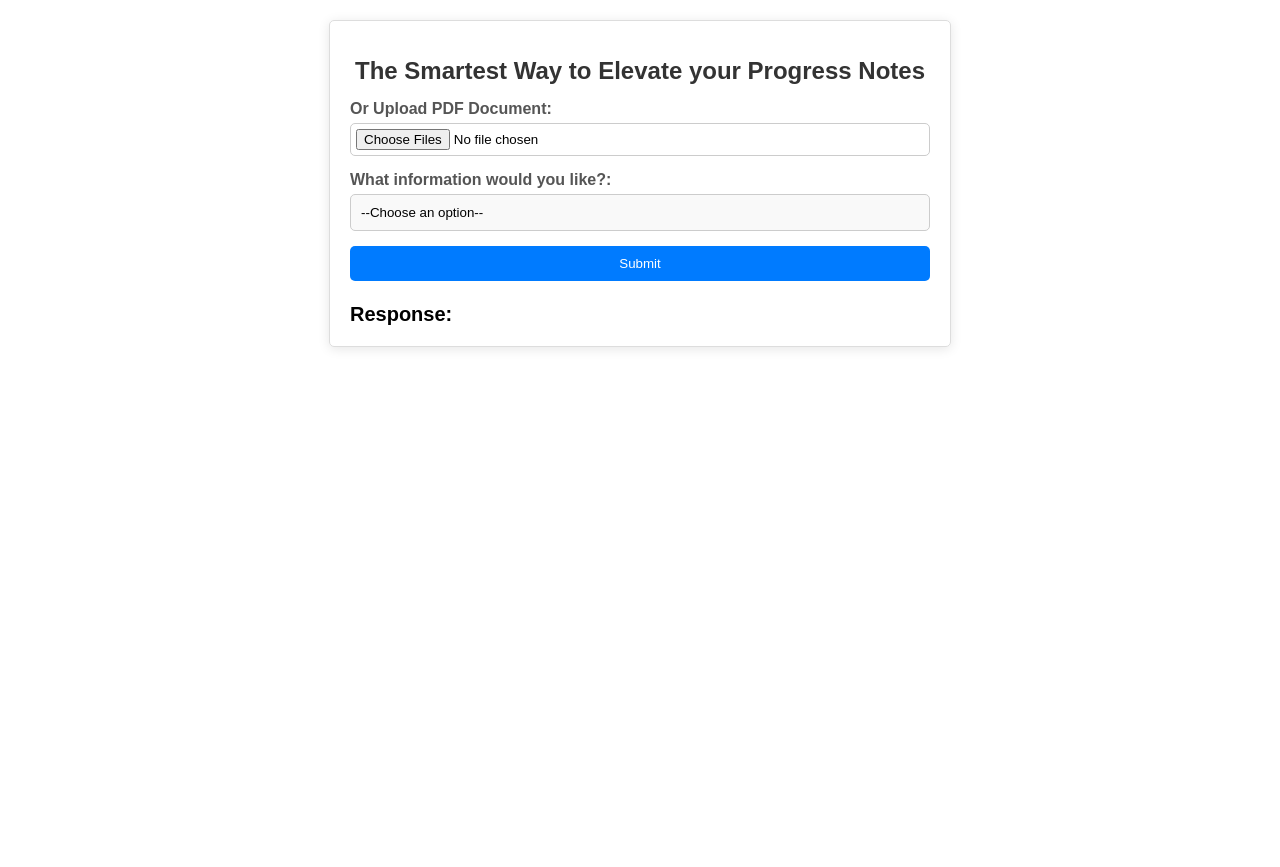
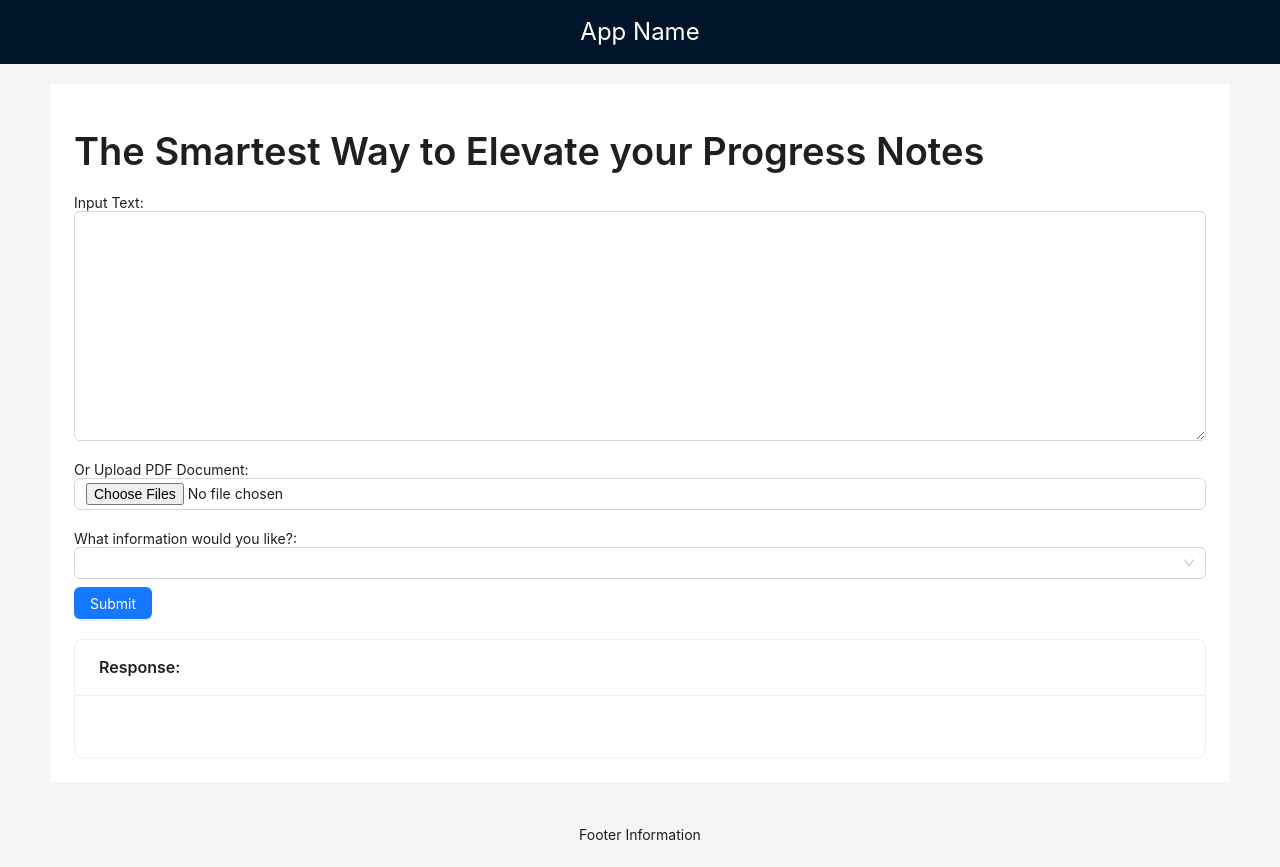
Before and after one commit to avigewirtz/billing, a React (Create React App) app: page / in a window 1280 px wide. Before the commit the page ends 800 px from the top, so only its background shows below. Built offline with nearby package versions, Linux system fonts and the light colour scheme.

Commit message:
styling and other important functions

```diff
--- a/package.json
+++ b/package.json
@@ -3,9 +3,11 @@
   "version": "0.1.0",
   "private": true,
   "dependencies": {
+    "@ant-design/icons": "^5.2.6",
     "@testing-library/jest-dom": "^5.17.0",
     "@testing-library/react": "^13.4.0",
     "@testing-library/user-event": "^13.5.0",
+    "antd": "^5.9.1",
     "axios": "^1.5.0",
     "bootstrap": "^5.3.1",
     "pdf-lib": "^1.17.1",
--- a/src/App.js
+++ b/src/App.js
@@ -1,18 +1,28 @@
 import React from 'react';
 import { BrowserRouter as Router, Route, Routes } from 'react-router-dom';
+import { Layout } from 'antd';  // Importing layout components from Ant Design
 import HomePage from './pages/HomePage'; // or './components/HomePage'
 import './App.css';
 
+const { Header, Content, Footer } = Layout;  // Destructuring layout components
 
 function App() {
   return (
     <Router>
-      <div>
-        <Routes>
-          <Route path="/" element={<HomePage />} />
-          {/* other routes can be added below */}
-        </Routes>
-      </div>
+      <Layout style={{ minHeight: '100vh' }}>
+        <Header style={{ color: 'white', textAlign: 'center', fontSize: '24px' }}>
+          App Name  {/* This can be the name or logo of your app */}
+        </Header>
+        <Content style={{ padding: '20px 50px' }}>
+          <div style={{ background: '#fff', padding: 24, minHeight: 280 }}>
+            <Routes>
+              <Route path="/" element={<HomePage />} />
+              {/* other routes can be added below */}
+            </Routes>
+          </div>
+        </Content>
+        <Footer style={{ textAlign: 'center' }}>Footer Information</Footer> {/* This can be a footer text or copyright information */}
+      </Layout>
     </Router>
   );
 }
--- a/src/pages/HomePage.js
+++ b/src/pages/HomePage.js
@@ -1,15 +1,19 @@
 import React, { useState } from 'react';
 import axios from 'axios';
-import './HomePage.css';
-// import { PDFDocument } from 'pdf-lib';
+import { Button, Input, Select, Spin, Alert, Typography, Card } from 'antd';
 import * as pdfjsLib from 'pdfjs-dist/webpack';
 import Tesseract from 'tesseract.js';
 
 function HomePage() {
-    const [notes, setNotes] = useState([]); // each item is { text: "", response: "" }
+    const { Option } = Select;
+    const { TextArea } = Input;
+    const { Title } = Typography;
+
+    const [notes, setNotes] = useState([]);
     const [selectedOption, setSelectedOption] = useState('');
     const [isLoading, setIsLoading] = useState(false);
     const [error, setError] = useState(null);
+    const [responseText, setResponseText] = useState("");
 
     const extractAllTextFromPDF = async (dataUrl) => {
         const loadingTask = pdfjsLib.getDocument(dataUrl);
@@ -52,7 +56,7 @@ function HomePage() {
                 const reader = new FileReader();
                 reader.onload = async function(event) {
                     const extractedText = await extractAllTextFromPDF(event.target.result);
-                    resolve({ text: extractedText, response: "" });
+                    resolve(`--- Start of Note from ${file.name} ---\n${extractedText}\n`);
                 };
                 reader.onerror = reject;
                 reader.readAsDataURL(file);
@@ -60,7 +64,9 @@ function HomePage() {
         });
 
         Promise.all(newNotesPromises).then(notesArray => {
-            setNotes(prevNotes => [...prevNotes, ...notesArray]);
+            // Here's the change. We are directly setting the state to the new notes array
+            // instead of spreading the previous notes with the new ones.
+            setNotes(notesArray);
             setIsLoading(false);
         }).catch(error => {
             setError("There was an error processing your files. Please ensure they are in the correct format and try again.");
@@ -68,14 +74,9 @@ function HomePage() {
         });
     }
 
-    const handleOptionChange = (e) => {
-        setSelectedOption(e.target.value);
-    }
 
-    const handleNoteChange = (e, index) => {
-        const updatedNotes = [...notes];
-        updatedNotes[index].text = e.target.value;
-        setNotes(updatedNotes);
+    const handleOptionChange = (value) => {
+        setSelectedOption(value);
     }
 
     const handleSubmit = async () => {
@@ -93,6 +94,7 @@ function HomePage() {
             choice: selectedOption
         };
 
+        try {
             const response = await axios.post('https://billing-automater-801d93465a2c.herokuapp.com/get-prompt', data, {
                 headers: {
                     'Content-Type': 'application/json'
@@ -100,48 +102,68 @@ function HomePage() {
                 withCredentials: true
             });
 
-        setNotes(response.data.processedNotes);
+            const processedResponses = response.data.processedNotes;
+            const concatenatedResponses = processedResponses.map((item, index) => {
+                if (index % 2 === 0) {
+                    return '';
+                }
+                return `--- Response for Note ${(index + 1) / 2} ---\n${item}\n`;
+            }).join('\n');
+
+            setResponseText(concatenatedResponses);
+
+        } catch (error) {
+            setError("There was an error processing your request. Please try again.");
+        }
+
         setIsLoading(false);
     }
 
     return (
-        <div className="app">
-            {isLoading && <div className="spinner">Loading...</div>}
-            {error && <div className="error">{error}</div>}
+        <div>
+            {isLoading && <Spin size="large" />}
+            {error && <Alert message={error} type="error" showIcon />}
 
-            <main>
-                <h1>The Smartest Way to Elevate your Progress Notes</h1>
+            <Title style={{ marginTop: '20px', marginBottom: '20px' }}>The Smartest Way to Elevate your Progress Notes</Title>
 
-                {notes.map((note, index) => (
-                    <div key={index}>
-                        <label>Input Text:</label>
-                        <textarea rows="10" cols="50" value={note.text} onChange={e => handleNoteChange(e, index)} />
+
+            <div>
+            <label style={{ marginBottom: '20px' }}>Input Text:</label>
+
+            <TextArea
+    rows="10"
+    value={notes.map((note, index) => `--- Note ${index + 1} ---\n${note}\n`).join('\n')}
+    readOnly
+    style={{ marginBottom: '20px' }} // Add margin below the TextArea
+/>
+
+
             </div>
-                ))}
 
             <label>Or Upload PDF Document:</label>
-                <input type="file" accept=".pdf" onChange={handleFileChange} multiple />
+            <Input type="file" accept=".pdf" onChange={handleFileChange} multiple style={{ marginBottom: '20px' }} />
+
+
 
             <label>What information would you like?:</label>
-                <select onChange={handleOptionChange}>
-                    <option value="">--Choose an option--</option>
-                    <option value="1">Patient's iagnosis</option>
-                    <option value="2">ICD10 and CPT Codes</option>
-                    <option value="3">Medicare verbiage if the patient can benefit for physical therapy.</option>
-                    <option value="4">Spell chec of the progress note</option>
-                    <option value="5">Care plan</option>
-                </select>
+            <Select onChange={handleOptionChange} style={{ width: '100%' }}>
+                <Option value="">--Choose an option--</Option>
+                <Option value="1">Patient's diagnosis</Option>
+                <Option value="2">ICD10 and CPT Codes</Option>
+                <Option value="3">Medicare verbiage if the patient can benefit for physical therapy.</Option>
+                <Option value="4">Spell check of the progress note</Option>
+                <Option value="5">Care plan</Option>
+                <Option value="6">Medication discrepency</Option>
+            </Select>
 
-                <button onClick={handleSubmit}>Submit</button>
-                <div className="response-section">
-                    <h2>Response:</h2>
-                    {notes.map((note, index) => (
-                        <div key={index} className="output-box">
-                            <p>{note.response}</p>
-                        </div>
-                    ))}
-                </div>
-            </main>
+            <Button type="primary" onClick={handleSubmit} style={{ marginTop: '8px' }}>Submit</Button>
+
+
+            <Card title="Response:" bordered={true} style={{ marginTop: '20px' }}>
+    <pre style={{ whiteSpace: 'pre-wrap', overflowWrap: 'break-word' }}>{responseText}</pre>
+</Card>
+
+
         </div>
     );
 }
--- a/src/pages/HomePage.css
+++ b/src/pages/HomePage.module.css
@@ -1,4 +1,3 @@
-/* HomePage.css */
 
 .app {
     font-family: 'Arial', sans-serif;
@@ -16,20 +15,20 @@ main {
     gap: 5px;
 }
 
-h1 {
+.h1 {
     color: #333;
     font-size: 24px;
     text-align: center;
     margin-bottom: 10px;
 }
 
-label {
+.label {
     font-weight: bold;
     color: #555;
     margin-bottom: 0px;
 }
 
-textarea {
+.textArea {
     width: 100%;
     padding: 10px;
     border: 1px solid #ccc;
@@ -38,7 +37,7 @@ textarea {
     margin-bottom: 10px;
 }
 
-input[type="file"] {
+.inputTypeFile {
     border: 1px solid #ccc;
     border-radius: 5px;
     padding: 5px;
@@ -46,7 +45,7 @@ input[type="file"] {
     margin-bottom: 10px;
 }
 
-select {
+.select {
     width: 100%;
     padding: 10px;
     border: 1px solid #ccc;
@@ -56,7 +55,7 @@ select {
     margin-bottom: 10px;
 }
 
-button {
+.button {
     padding: 10px 15px;
     background-color: #007BFF;
     color: #fff;
@@ -67,11 +66,11 @@ button {
     margin-bottom: 0px;
 }
 
-button:hover {
+.button:hover {
     background-color: #0056b3;
 }
 
-.response-section {
+.responseSection {
     margin-top: 0px;
 }
 
@@ -81,14 +80,19 @@ button:hover {
     padding: 20px;
     min-height: 100px;
     background-color: #f9f9f9;
+    overflow-x: hidden;
+    overflow-y: auto;
 }
 
-h2 {
+.output-box pre {
+    white-space: pre-wrap;
+    word-break: break-word;
+}
+
+.h2 {
     font-size: 20px;
     margin-bottom: 0px;
 }
-
-/* Existing CSS */
 
 .spinner {
     border: 16px solid #f3f3f3;
```
Also changed, not shown: 1 other file (tests, documents, lock files or other folders). Lines whose indentation alone changed are shown as unchanged.
